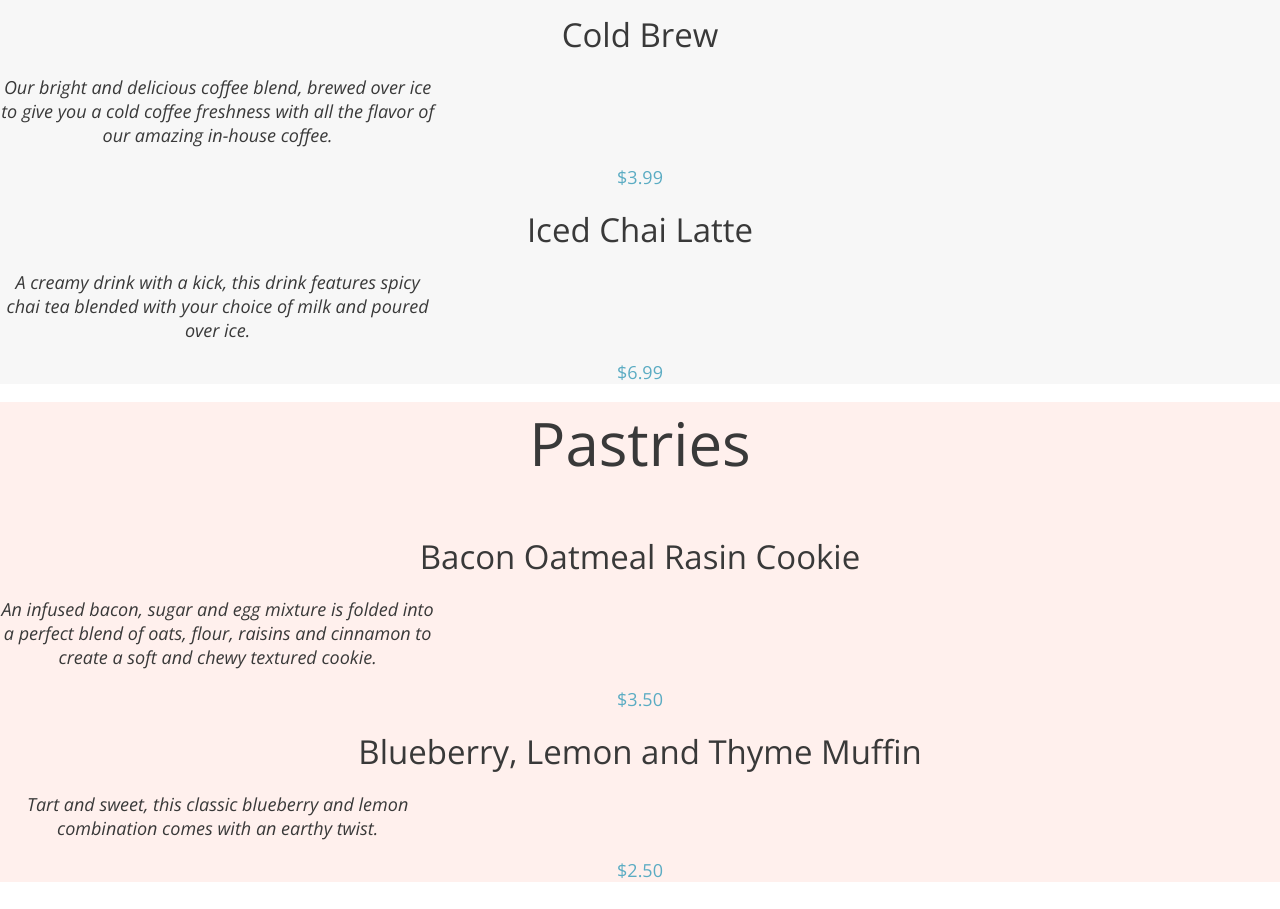
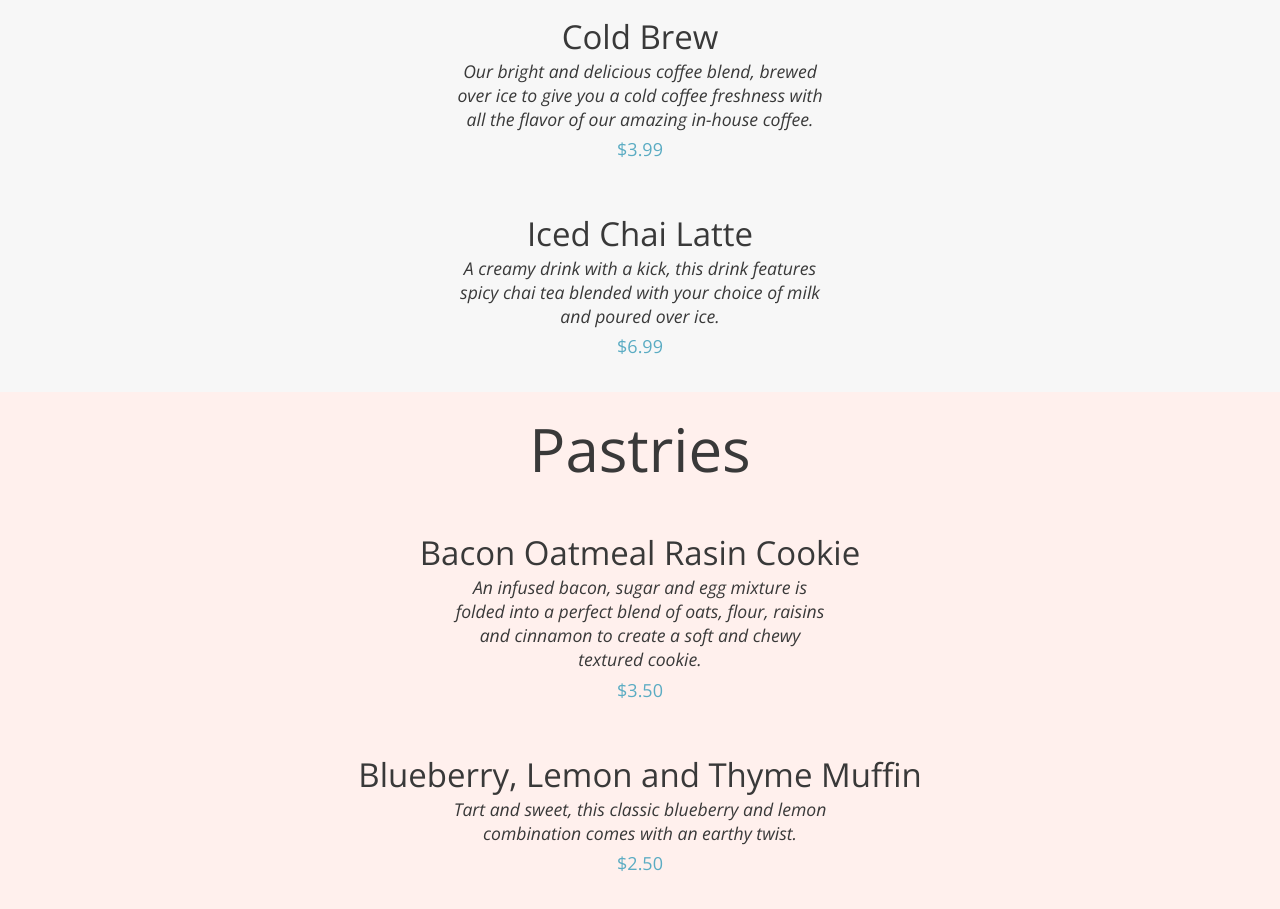
Before and after one commit to gjjrpin/Coffee-Shop---Sprint-1, a plain HTML site: page pages/menu.html in a window 1280 px wide. Shown: the part 1460-2369 px from the top of the page. Drawn offline with nearby package versions, Linux system fonts and the light colour scheme.

Commit message:
Final menu

```diff
--- a/css/menu.css
+++ b/css/menu.css
@@ -48,7 +48,8 @@
   font-size: 3.75rem;
   font-weight: 300;
   text-align: center;
-  margin-top: 0;
+  margin: 0 0 1.5rem 0;
+  padding-top: 1rem;
 }
 
 .paragraph-subheading_font {
@@ -58,11 +59,12 @@
   display: block;
 }
 .paragraph-text_font {
-  font-size: 1.125rem;
+  font-size: 1.1rem;
   font-weight: 400;
   font-style: italic;
-  width: 34%;
+  width: 31%;
   text-align: center;
+  margin: auto;
 }
 
 .paragraph-price_font {
@@ -70,4 +72,9 @@
   font-weight: 400;
   text-align: center;
   color: #5bacc3;
+  margin-top: 0.4rem;
 }
+
+.paragraph-card {
+  padding: 1rem;
+}
--- a/pages/menu.html
+++ b/pages/menu.html
@@ -53,7 +53,7 @@
       <section>
         <div class="pink-background">
           <h2 class="paragraph-title_font">Hot Drinks</h2>
-          <div>
+          <div class="paragraph-card">
             <strong class="paragraph-subheading_font">In-house Brew</strong>
             <p class="paragraph-text_font">
               Our in-house medium roast is a classic balance between sweet
@@ -62,7 +62,7 @@
             </p>
             <p class="paragraph-price_font">$2.99</p>
           </div>
-          <div>
+          <div class="paragraph-card">
             <strong class="paragraph-subheading_font">Espresso</strong>
             <p class="paragraph-text_font">
               A balance between bold and smooth, powerful and sweet, our
@@ -75,7 +75,7 @@
         </div>
         <div class="light-grey-background">
           <h2 class="paragraph-title_font">Cold Drinks</h2>
-          <div>
+          <div class="paragraph-card">
             <strong class="paragraph-subheading_font">Cold Brew</strong>
             <p class="paragraph-text_font">
               Our bright and delicious coffee blend, brewed over ice to give you
@@ -84,7 +84,7 @@
             </p>
             <p class="paragraph-price_font">$3.99</p>
           </div>
-          <div>
+          <div class="paragraph-card">
             <strong class="paragraph-subheading_font">Iced Chai Latte</strong>
             <p class="paragraph-text_font">
               A creamy drink with a kick, this drink features spicy chai tea
@@ -95,7 +95,7 @@
         </div>
         <div class="pink-background">
           <h2 class="paragraph-title_font">Pastries</h2>
-          <div>
+          <div class="paragraph-card">
             <strong class="paragraph-subheading_font"
               >Bacon Oatmeal Rasin Cookie</strong
             >
@@ -106,7 +106,7 @@
             </p>
             <p class="paragraph-price_font">$3.50</p>
           </div>
-          <div>
+          <div class="paragraph-card">
             <strong class="paragraph-subheading_font"
               >Blueberry, Lemon and Thyme Muffin</strong
             >
```
